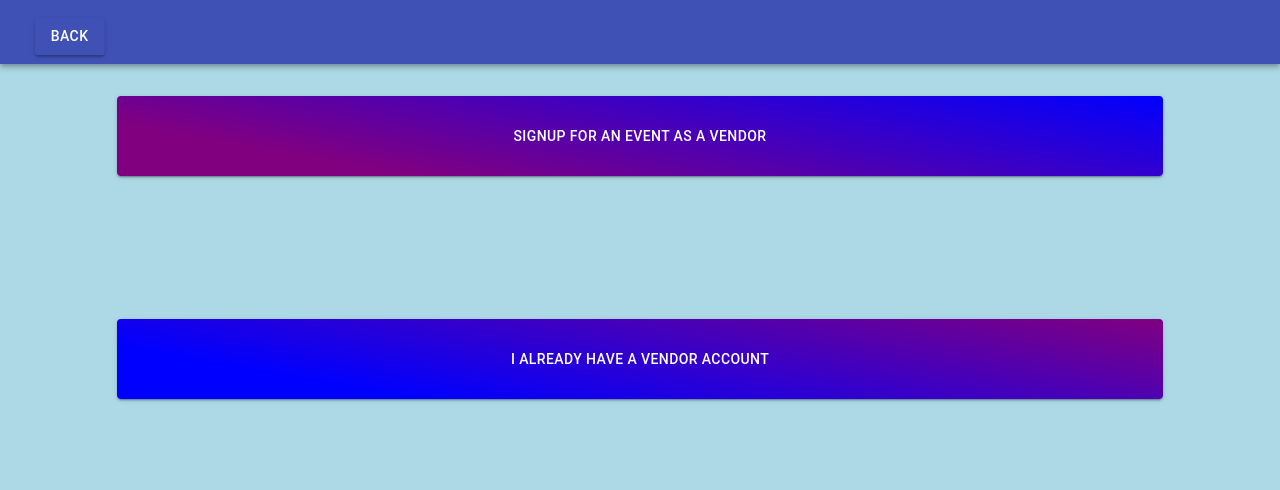
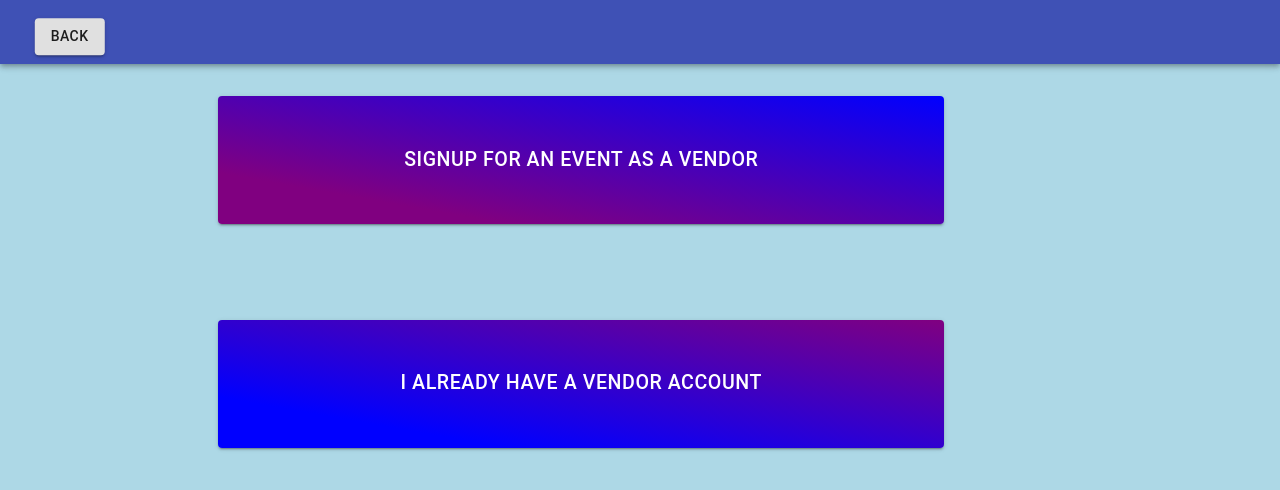
Before and after one commit to Waapp/Pickhacks2021Triangle, a React (Create React App) app in the folder VendorFriendFrontend/VendorFriendFrontend/ClientApp/: page /vendor in a window 1280 px wide. Shown: the top 490 px of the page. Built offline with nearby package versions, Linux system fonts and the light colour scheme.

Commit message:
Update to buttons

```diff
--- a/VendorFriendFrontend/VendorFriendFrontend/ClientApp/src/components/Attendee.js
+++ b/VendorFriendFrontend/VendorFriendFrontend/ClientApp/src/components/Attendee.js
@@ -8,22 +8,26 @@ const useStyles = theme => ({
     divStyle: {
         display: "flex",
         flexDirection: "column",
+		alignItems: "center",
+		justify: "center"
     },
     buttonStyle: {
 		background: "linear-gradient(10deg, purple 20%, blue 100%)",
         margin: "4vh",
-        height: "10vh",
-        marginBottom: "10%",
-        fontSize: "3",
-        Wrap: "True"
+        height: "16vh",
+        marginBottom: "7%",
+		width: "80%",
+		fontSize: "140%",
+		textAlign: "center"
     },
-	buttonStyle2: {
+    buttonStyle2: {
 		background: "linear-gradient(10deg, blue 20%, purple 100%)",
         margin: "4vh",
-        height: "10vh",
-        marginBottom: "10%",
-        fontSize: "3",
-        Wrap: "True"
+        height: "16vh",
+        marginBottom: "7%",
+		width: "80%",
+		fontSize: "140%",
+		textAlign: "center"
 	},
     backButtonStyle: {
         position: "absolute",
--- a/VendorFriendFrontend/VendorFriendFrontend/ClientApp/src/components/BrowseEvent.js
+++ b/VendorFriendFrontend/VendorFriendFrontend/ClientApp/src/components/BrowseEvent.js
@@ -17,13 +17,6 @@ const useStyles = theme => ({
         display: "flex",
         flexDirection: "column",
         marginTop:"2vh",
-    },
-    buttonStyle: {
-        margin: "4vh",
-        height: "10vh",
-        marginBottom: "20%",
-        fontSize: "3",
-        Wrap: "True"
     },
     backButtonStyle: {
         position: "absolute",
--- a/VendorFriendFrontend/VendorFriendFrontend/ClientApp/src/components/Home.js
+++ b/VendorFriendFrontend/VendorFriendFrontend/ClientApp/src/components/Home.js
@@ -8,23 +8,26 @@ const useStyles = theme => ({
     divStyle: {
         display: "flex",
         flexDirection: "column",
+		alignItems: "center",
+		justify: "center"
     },
-
     buttonStyle: {
 		background: "linear-gradient(10deg, purple 20%, blue 100%)",
         margin: "4vh",
-        height: "10vh",
-        marginBottom: "10%",
-        fontSize: "3",
-        Wrap: "True"
+        height: "16vh",
+        marginBottom: "7%",
+		width: "80%",
+		fontSize: "140%",
+		textAlign: "center"
     },
     buttonStyle2: {
 		background: "linear-gradient(10deg, blue 20%, purple 100%)",
         margin: "4vh",
-        height: "10vh",
-        marginBottom: "10%",
-        fontSize: "3",
-        Wrap: "True"
+        height: "16vh",
+        marginBottom: "7%",
+		width: "80%",
+		fontSize: "140%",
+		textAlign: "center"
 	}
 });
 
--- a/VendorFriendFrontend/VendorFriendFrontend/ClientApp/src/components/Vendor.js
+++ b/VendorFriendFrontend/VendorFriendFrontend/ClientApp/src/components/Vendor.js
@@ -1,30 +1,34 @@
 import React, { Component } from 'react';
 import { Link, Route, BrowserRouter, Switch } from "react-router-dom";
-import { makeStyles, withStyles, createStyles } from '@material-ui/core/styles';
+import { makeStyles, withStyles } from '@material-ui/core/styles';
 import Button from '@material-ui/core/Button';
 import Card from '@material-ui/core/Card'
 import './Home.css';
 
-const useStyles = (theme) =>({
+const useStyles = theme => ({
     divStyle: {
         display: "flex",
         flexDirection: "column",
+		alignItems: "center",
+		justify: "center"
     },
     buttonStyle: {
-        background: "linear-gradient(10deg, purple 20%, blue 100%)",
+		background: "linear-gradient(10deg, purple 20%, blue 100%)",
         margin: "4vh",
-        height: "10vh",
-        marginBottom: "10%",
-        fontSize: "3",
-        Wrap: "True"
+        height: "16vh",
+        marginBottom: "7%",
+		width: "80%",
+		fontSize: "140%",
+		textAlign: "center"
     },
     buttonStyle2: {
 		background: "linear-gradient(10deg, blue 20%, purple 100%)",
         margin: "4vh",
-        height: "10vh",
-        marginBottom: "10%",
-        fontSize: "3",
-        Wrap: "True"
+        height: "16vh",
+        marginBottom: "7%",
+		width: "80%",
+		fontSize: "140%",
+		textAlign: "center"
 	},
     backButtonStyle: {
         position: "absolute",
@@ -48,20 +52,20 @@ function VendorSignup(vendorPage, vendorName)
     if(vendorPage.vendorPage == false)
     {
     return(
-    <div style={classes.divStyle}>
+    <div className={classes.divStyle}>
         <Button variant="contained" color="primary" component={Link} to="/register_vendor" style={classes.buttonStyle}>
         Signup for an event as a vendor
         </Button>
         <Button variant="contained" color="primary" component={Link} to="/vendor" style={classes.buttonStyle2}>
         I already have a vendor account
         </Button>
-        <Button variant="contained" color="primary" component={Link} to="/" style={classes.backButtonStyle}>
+        <Button variant="contained" color="tertiary" component={Link} to="/" style={classes.backButtonStyle}>
         Back
         </Button>
     </div>
     )
     }else{
-        return(<div>
+        return(<div className={classes.divStyle}>
             <Button variant="contained" color="primary" component={Link} to={`/addproduct/${vendorPage.vendorName}`} style={classes.buttonStyle}>
                 Add a product!
             </Button>
--- a/VendorFriendFrontend/VendorFriendFrontend/ClientApp/src/components/VendorRequest.js
+++ b/VendorFriendFrontend/VendorFriendFrontend/ClientApp/src/components/VendorRequest.js
@@ -10,14 +10,15 @@ const useStyles = theme => ({
     divStyle: {
         display: "flex",
         flexDirection: "column",
+		alignItems: "center",
+		justify: "center"
     },
     buttonStyle: {
 		background: "linear-gradient(10deg, purple 20%, blue 100%)",
         margin: "4vh",
         height: "10vh",
         marginBottom: "10%",
-        fontSize: "3",
-        Wrap: "True"
+		textAlign: "center"
     },
     paperStyle: {
 		background: "lightgrey",
```
